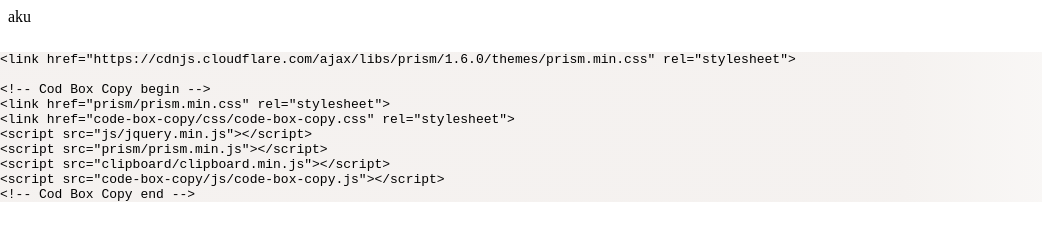
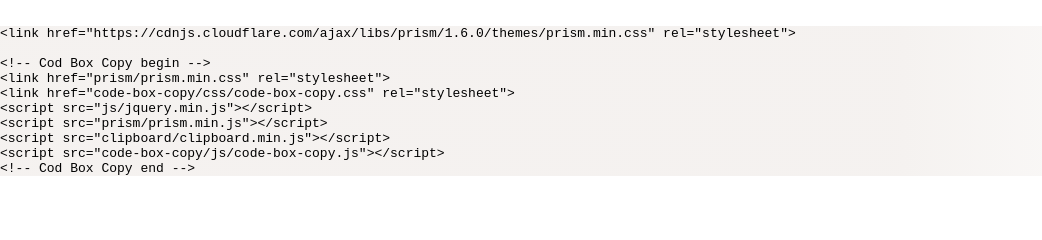
Before and after one commit to tiaweb/code, a plain HTML site: page aku.html in a window 1280 px wide. Shown: the whole page, without its empty margins (0-1042 px from the left). Drawn offline with Linux system fonts and the light colour scheme.

Commit message:
Update aku.html

```diff
--- a/aku.html
+++ b/aku.html
@@ -3,7 +3,7 @@
 <head>
 	<link href="prism.css" rel="stylesheet" />
 </head>
-<body>aku
+<body>
 	<pre><code class="line-highlight">&lt;link href=&quot;https://cdnjs.cloudflare.com/ajax/libs/prism/1.6.0/themes/prism.min.css&quot; rel=&quot;stylesheet&quot;&gt;
 
 &lt;!-- Cod Box Copy begin --&gt;
```
